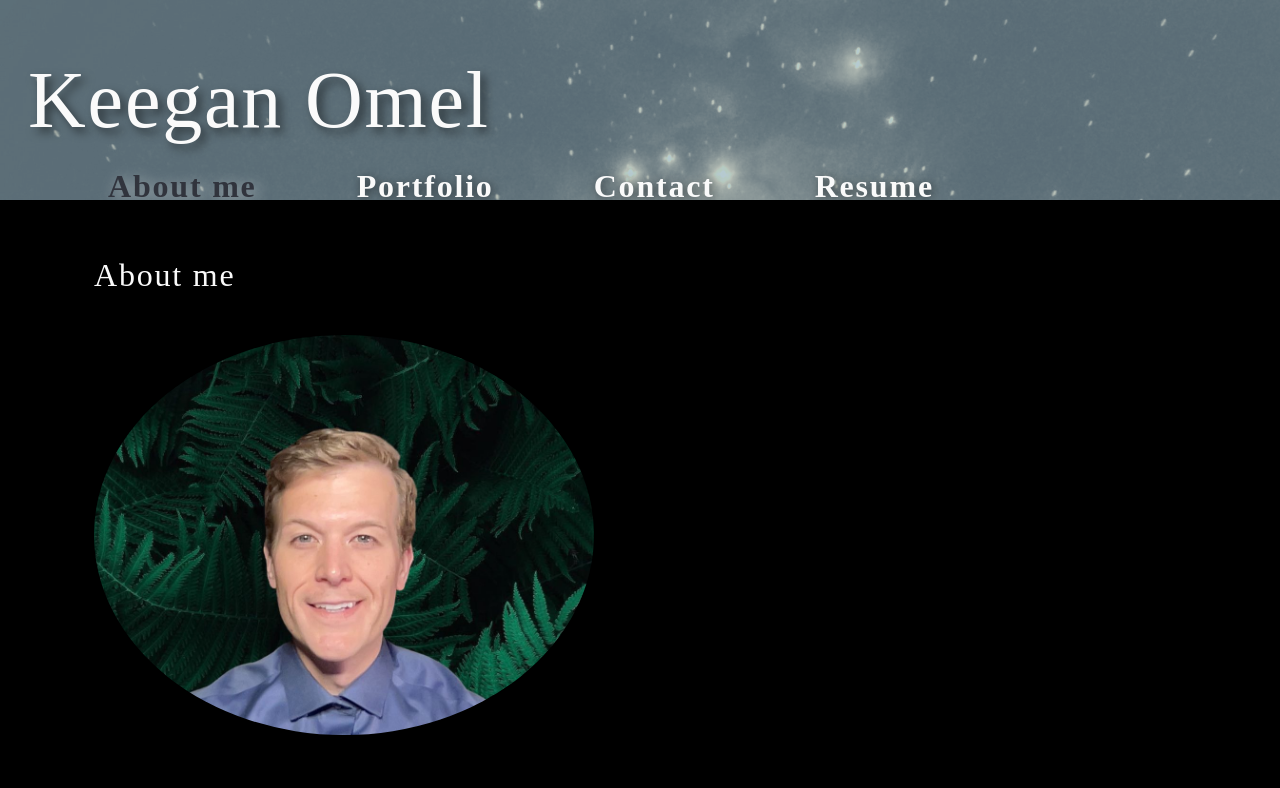
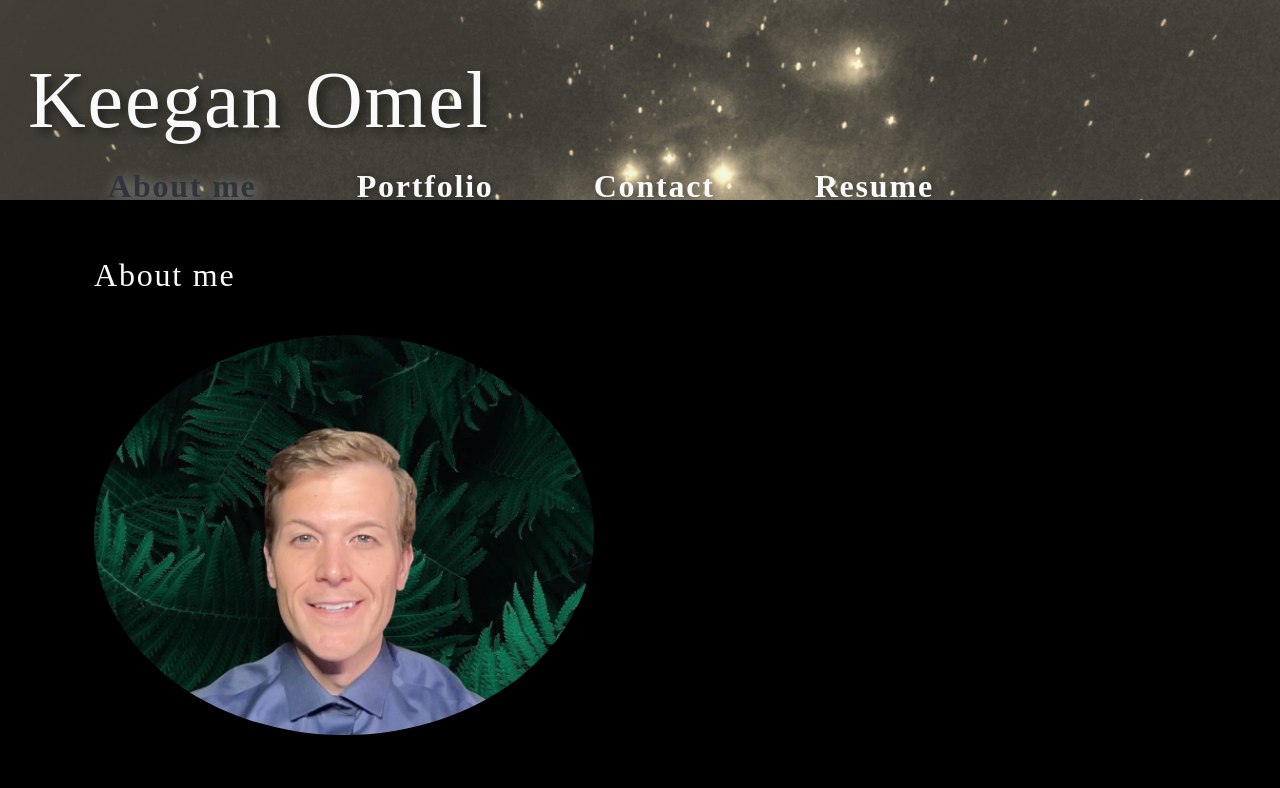
Before and after one commit to Keegan-Omel/React-Career-Portfolio, a React (Create React App) app: page / in a window 1280 px wide. Shown: the top 788 px of the page. Built offline with nearby package versions, Linux system fonts and the light colour scheme; a web font is replaced by a local one.

Commit message:
changed css img header

```diff
--- a/src/index.css
+++ b/src/index.css
@@ -183,7 +183,7 @@ header img {
   left: 0;
   height: auto;
   filter: sepia(1) opacity(90%);
-  opacity: 0.5;
+  opacity: 1.5;
 }
 
 nav {
```
